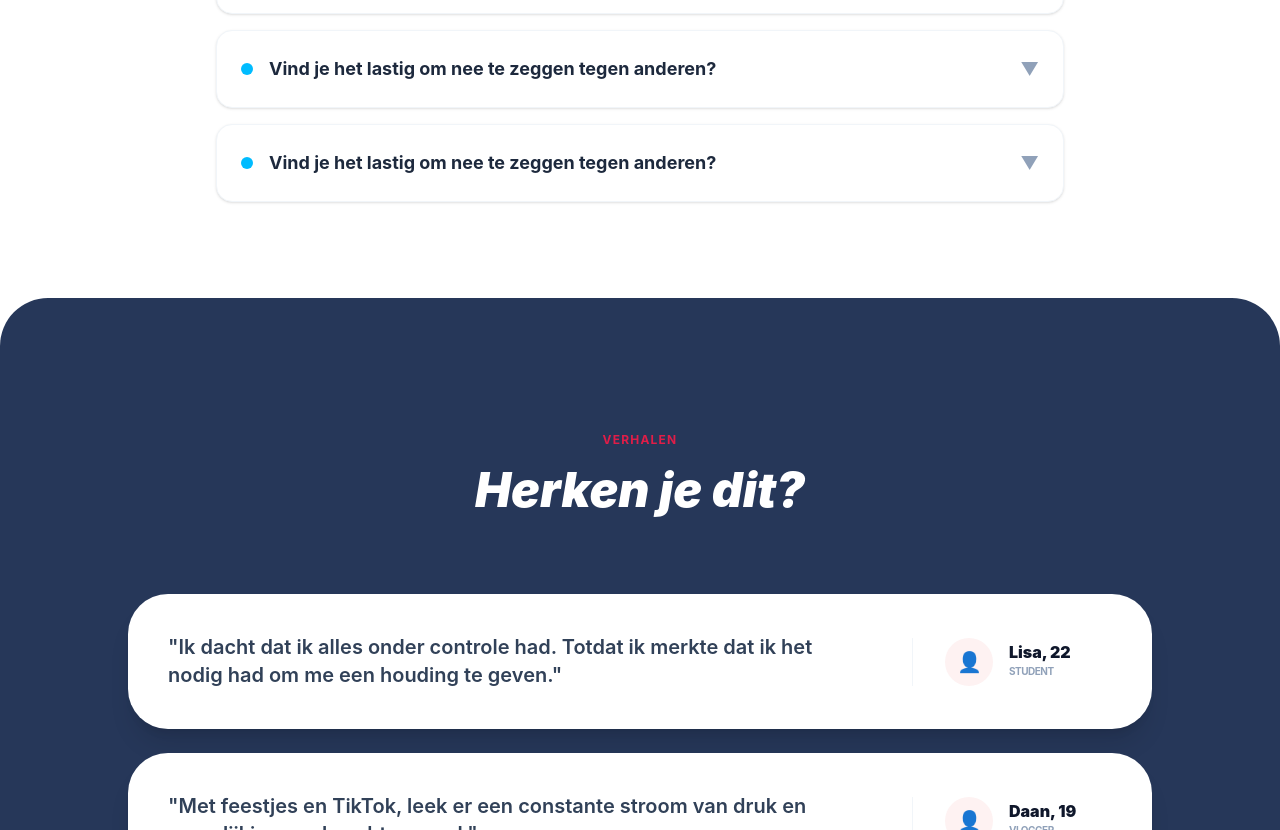
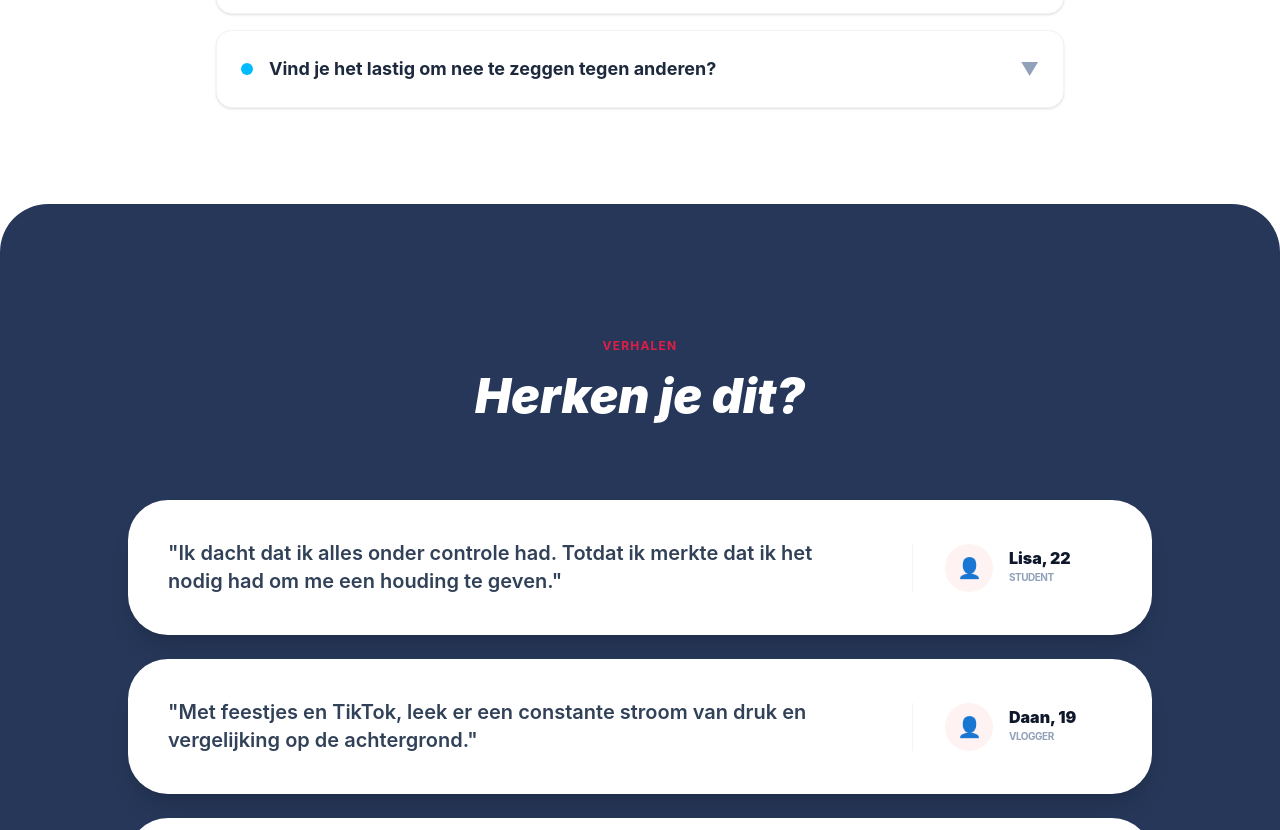
Before and after one commit to LucBuigel15/MMMM-VNN, a React (Vite) app: page / in a window 1280 px wide. Shown: the part 1260-2090 px from the top of the page. Built offline with nearby package versions, Linux system fonts and the light colour scheme; no server answers; the HTML template or start-up script is replaced by a standard one.

Commit message:
vw van dingen

```diff
--- a/package.json
+++ b/package.json
@@ -4,7 +4,7 @@
     "version": "0.0.0",
     "type": "module",
     "scripts": {
-    "dev": "vite",
+        "dev": "vite --host",
         "build": "vite build",
         "lint": "eslint .",
         "preview": "vite preview"
--- a/src/components/Stilstaan.jsx
+++ b/src/components/Stilstaan.jsx
@@ -16,12 +16,6 @@ export default function Stilstaan() {
             vraag: "Hoe gaat het echt met je vandaag?",
             antwoord: "Inzicht krijgen in je eigen gevoel is de eerste stap naar balans.",
             open: true,
-        },
-        {
-            kleur: "bg-sky-400",
-            vraag: "Vind je het lastig om nee te zeggen tegen anderen?",
-            antwoord: "Sociale druk kan zwaar wegen. We bespreken hoe je bij jezelf blijft.",
-            open: false,
         },
         {
             kleur: "bg-sky-400",
```
Lines whose indentation alone changed are shown as unchanged.
